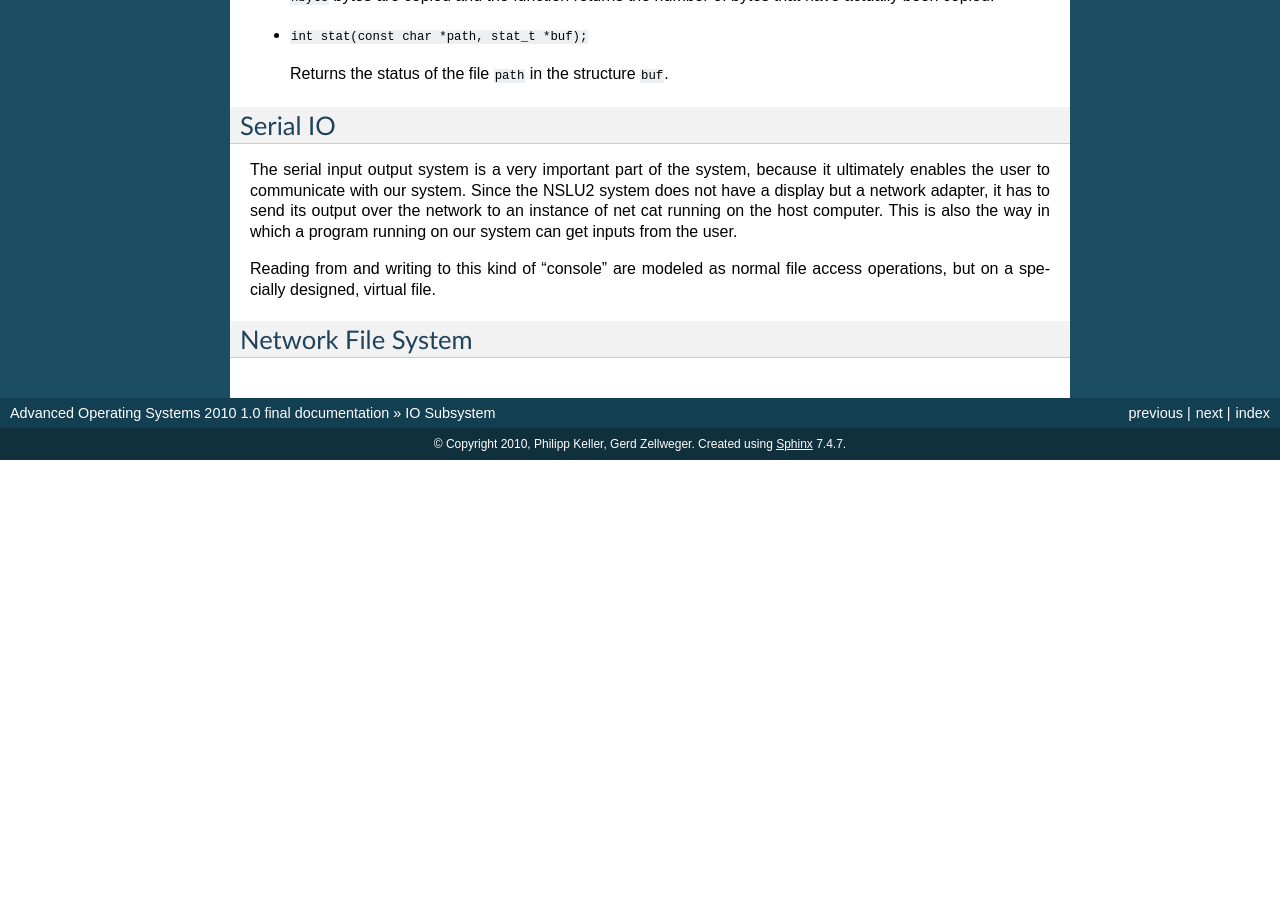
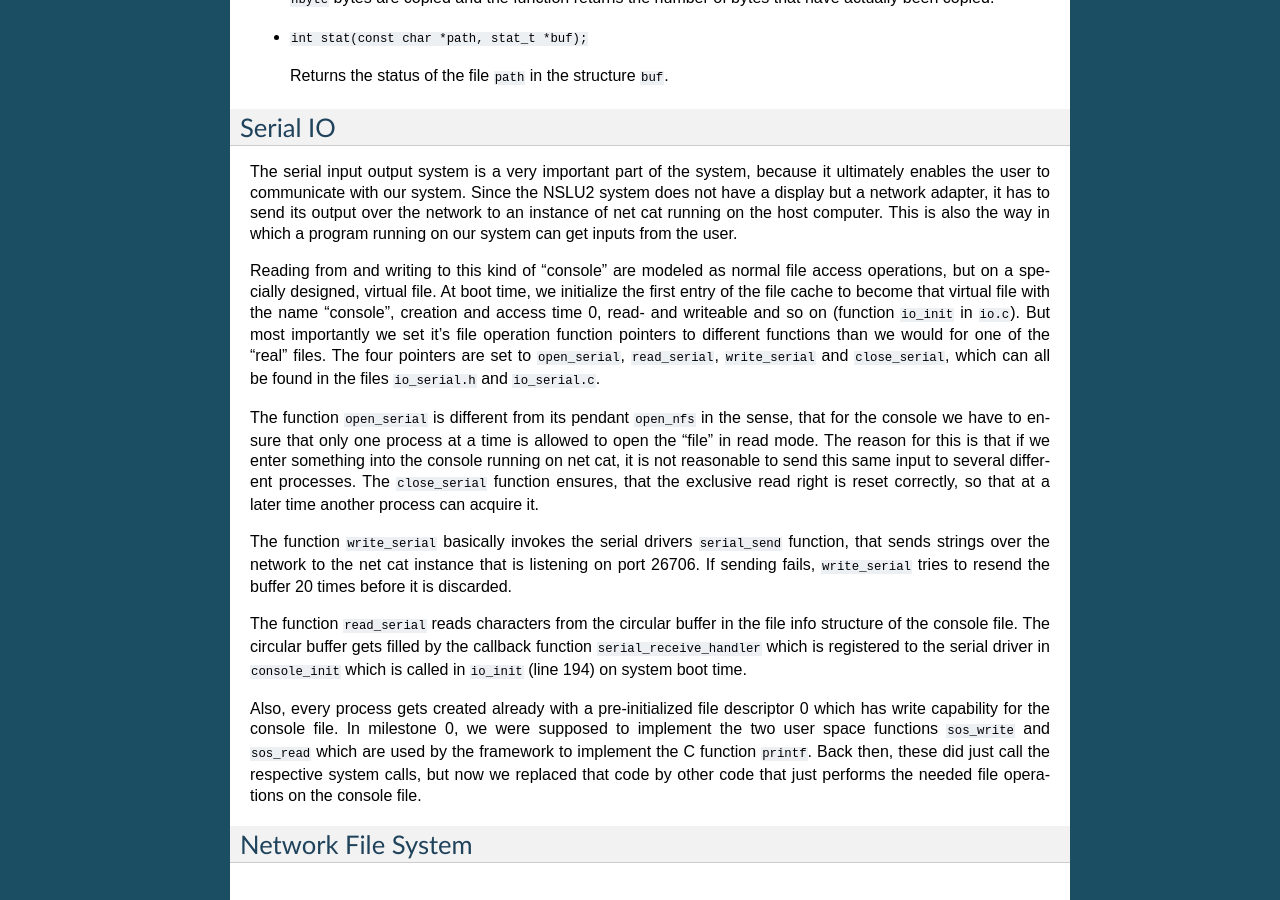
Before and after one commit to gz/aos10, a Sphinx documentation site: the page built from doc/documentation/source/io.txt, in a window 1280 px wide and 900 px high, scrolled down 2148 px. Built offline with Sphinx 7.4.7, drawn with Linux system fonts in a browser that asks for light colours; before the commit the page ends 2608 px from its top, so only the background shows below that; some of the changed text lies outside the part shown.

Commit message:
documentation: io.txt almost done
git-svn-id: https://svn.vis.ethz.ch/svn/aos10@230 77cbfc24-9232-4b91-9b01-57cbc351378c

```diff
--- a/doc/documentation/source/io.txt
+++ b/doc/documentation/source/io.txt
@@ -61,7 +61,7 @@ The second data structure defined in :file:`io.h` is a structure called ``file_t
 
 * ``L4_Word_t read_position``, the current read position in the file (used to handle multiple read calls).
 
-To enable the user processes to access the file system, there are system calls defined for all the different file operations.
+To enable the user processes to access the file system, there are system call handlers defined in :file:`io.c` for all the different file operations.
 
 Libsos library parts
 ^^^^^^^^^^^^^^^^^^^^
@@ -101,9 +101,15 @@ Serial IO
 
 The serial input output system is a very important part of the system, because it ultimately enables the user to communicate with our system. Since the NSLU2 system does not have a display but a network adapter, it has to send its output over the network to an instance of net cat running on the host computer. This is also the way in which a program running on our system can get inputs from the user.
 
-Reading from and writing to this kind of "console" are modeled as normal file access operations, but on a specially designed, virtual file.
+Reading from and writing to this kind of "console" are modeled as normal file access operations, but on a specially designed, virtual file. At boot time, we initialize the first entry of the file cache to become that virtual file with the name "console", creation and access time 0, read- and writeable and so on (function ``io_init`` in :file:`io.c`). But most importantly we set it's file operation function pointers to different functions than we would for one of the "real" files. The four pointers are set to ``open_serial``, ``read_serial``, ``write_serial`` and ``close_serial``, which can all be found in the files :file:`io_serial.h` and :file:`io_serial.c`.
 
+The function ``open_serial`` is different from its pendant ``open_nfs`` in the sense, that for the console we have to ensure that only one process at a time is allowed to open the "file" in read mode. The reason for this is that if we enter something into the console running on net cat, it is not reasonable to send this same input to several different processes. The ``close_serial`` function ensures, that the exclusive read right is reset correctly, so that at a later time another process can acquire it.
 
+The function ``write_serial`` basically invokes the serial drivers ``serial_send`` function, that sends strings over the network to the net cat instance that is listening on port 26706. If sending fails, ``write_serial`` tries to resend the buffer 20 times before it is discarded.
+
+The function ``read_serial`` reads characters from the circular buffer in the file info structure of the console file. The circular buffer gets filled by the callback function ``serial_receive_handler`` which is registered to the serial driver in ``console_init`` which is called in ``io_init`` (line 194) on system boot time.
+
+Also, every process gets created already with a pre-initialized file descriptor 0 which has write capability for the console file. In milestone 0, we were supposed to implement the two user space functions ``sos_write`` and ``sos_read`` which are used by the framework to implement the C function ``printf``. Back then, these did just call the respective system calls, but now we replaced that code by other code that just performs the needed file operations on the console file.
 
 
 Network File System
```
